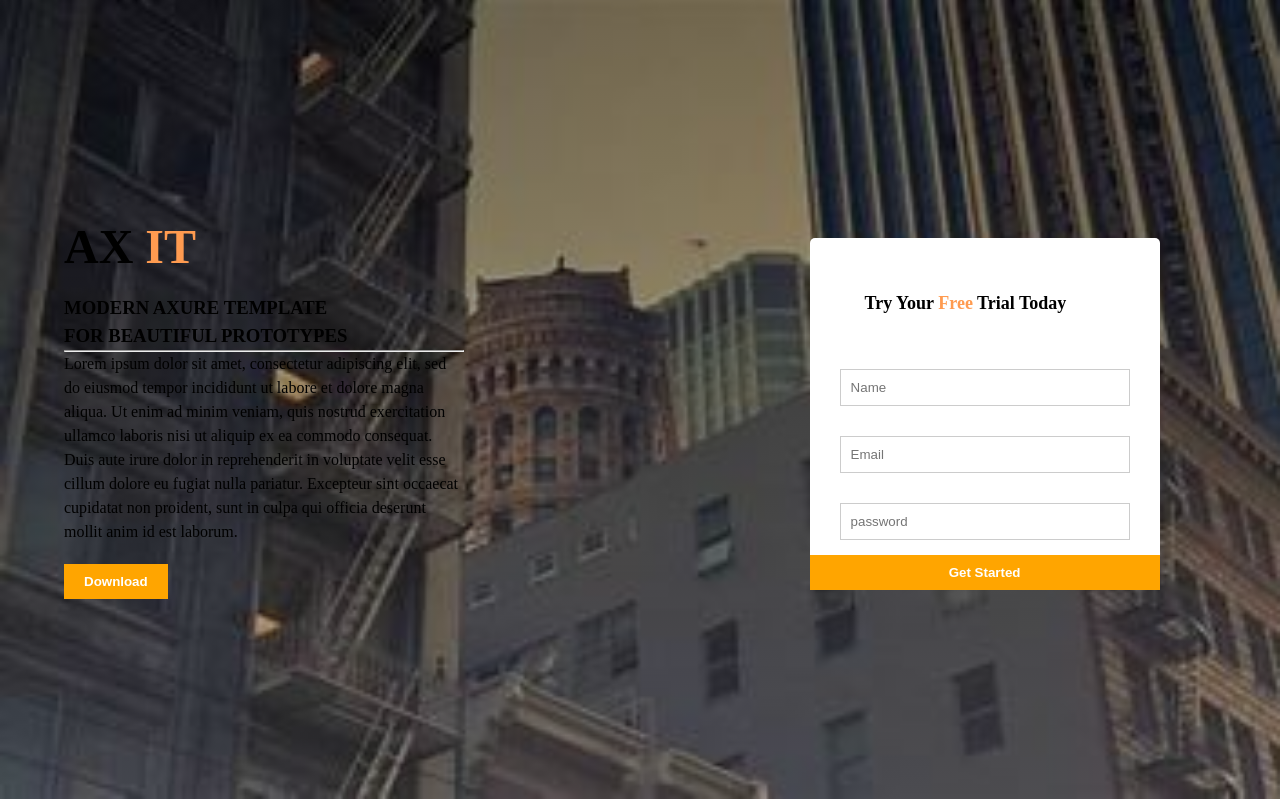
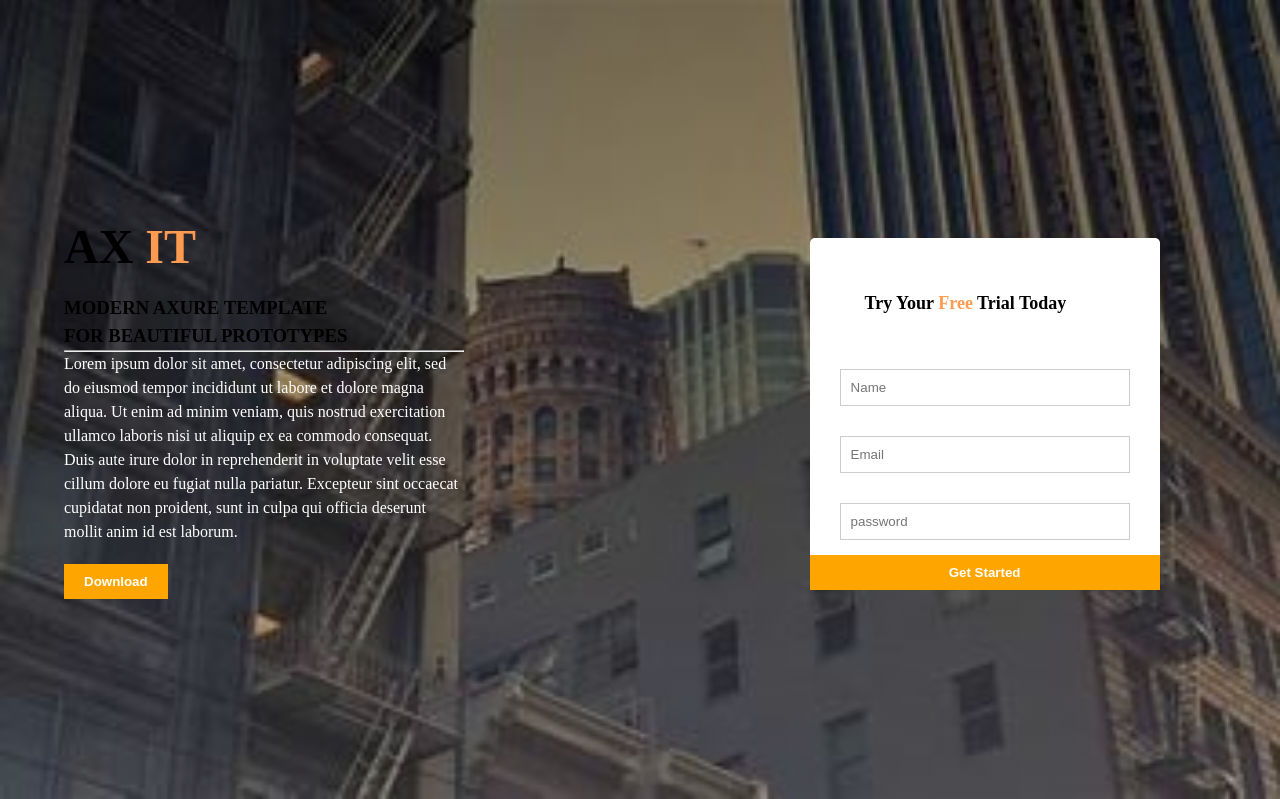
Before and after one commit to mariamhabashi/NTI-Summer-Training, a PHP site: page /AXIS/index.html in a window 1280 px wide. Shown: the part 51-850 px from the top of the page. Run offline with PHP 8.4, Linux system fonts and the light colour scheme.

Commit message:
font color change

```diff
--- a/Day5/AXIS/css/style.css
+++ b/Day5/AXIS/css/style.css
@@ -41,7 +41,7 @@ span {
 }
 header .right {
         float: left;
-width: 50%;
+        width: 50%;
 }
 
 header .right ul {
@@ -81,9 +81,11 @@ main .left{
 .description{
     margin-top: 20px;
     max-width: 400px;
-      font-size: 16px;
-      line-height: 1.5;
-
+    font-size: 16px;
+    line-height: 1.5;
+}
+.description p{
+        color: white;
 }
 main .right{
     width: 350px;
```
